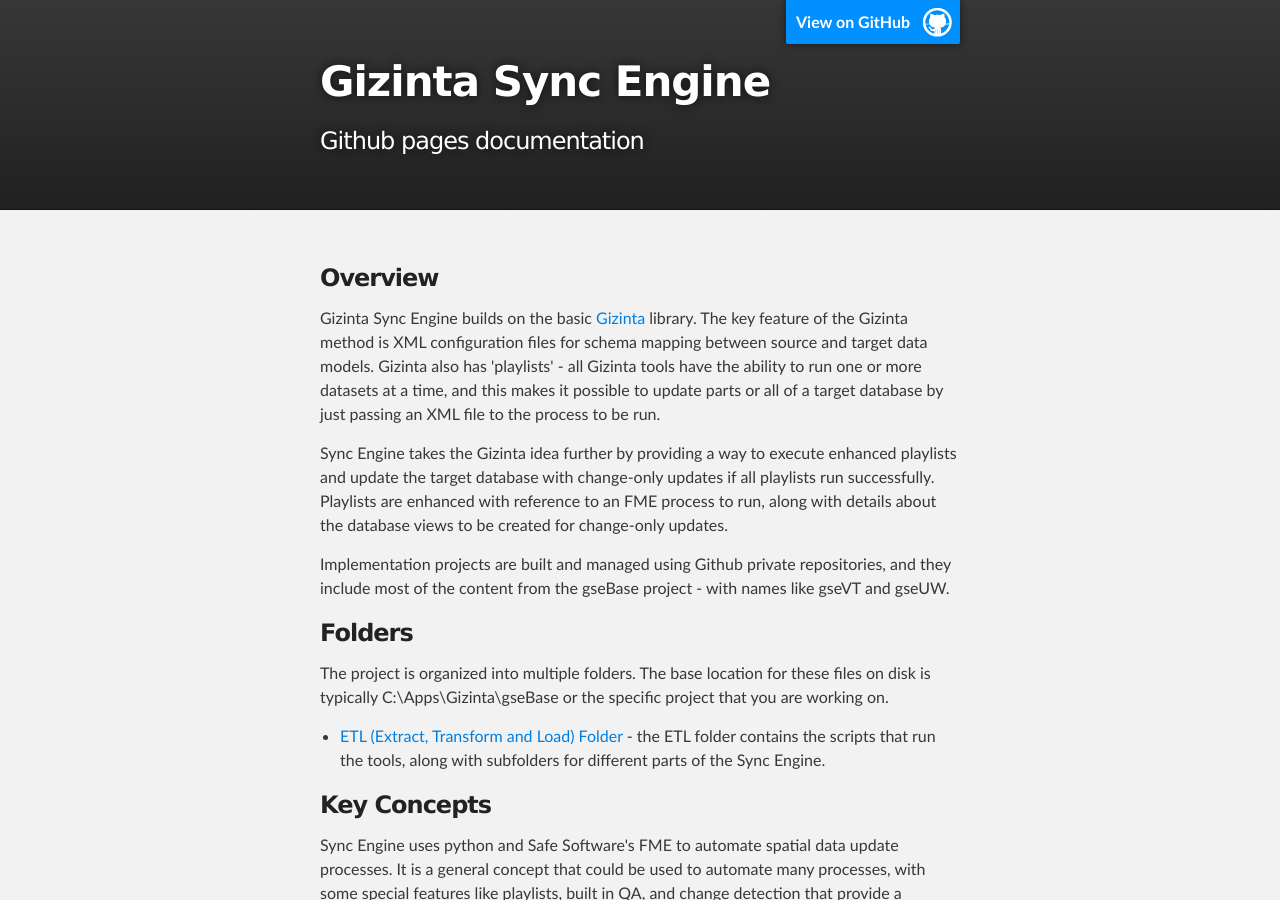
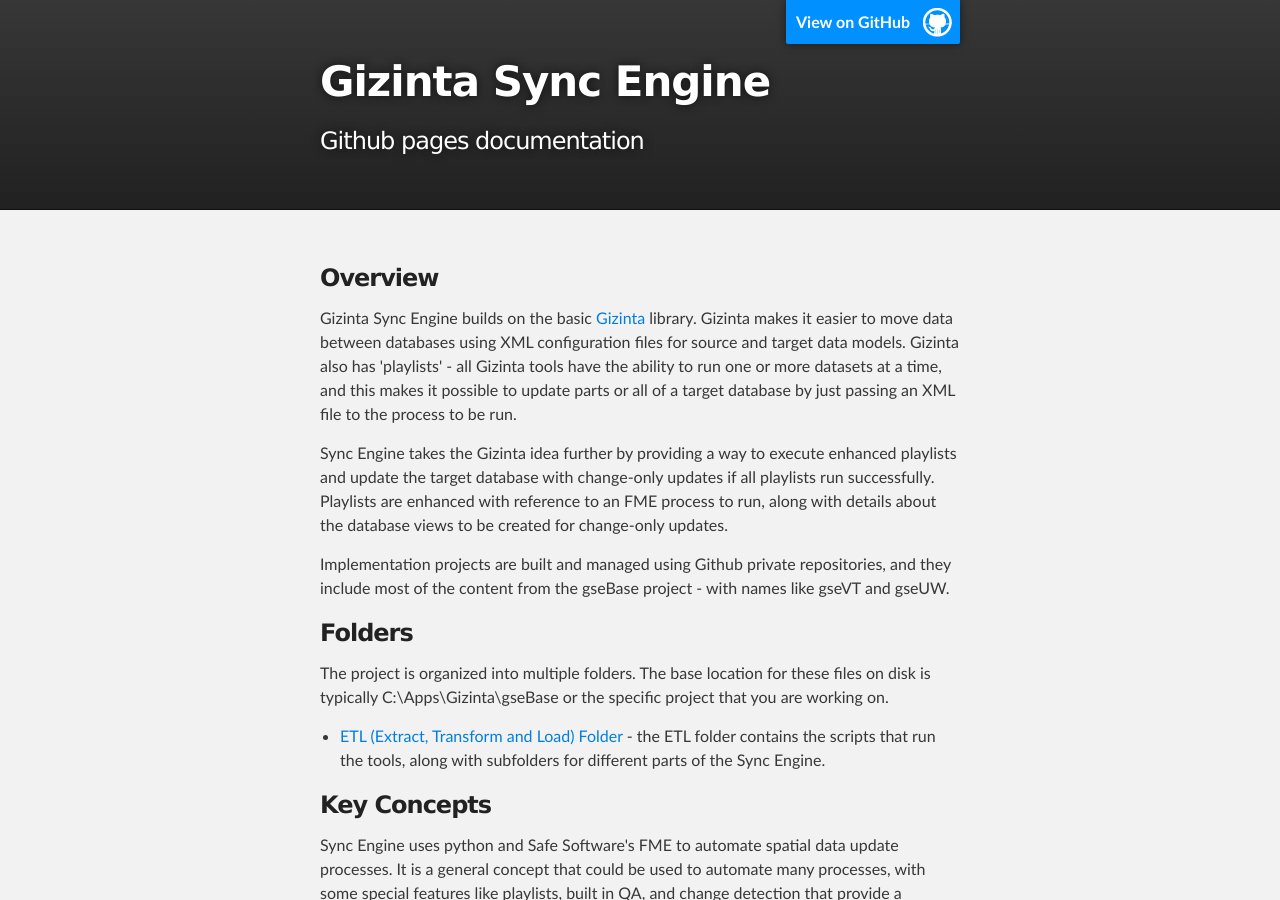
Before and after one commit to Vertex3/gseBase, a Jekyll site: the page built from index.html, in a window 1280 px wide and 900 px high. Built offline with Jekyll 4.4.1, drawn with Linux system fonts in a browser that asks for light colours.

Commit message:
Updated index.html

```diff
--- a/index.html
+++ b/index.html
@@ -7,12 +7,13 @@
 
 
 
+
     <!-- MAIN CONTENT -->
     <div id="main_content_wrap" class="outer">
       <section id="main_content" class="inner">
 
 	  <h3><a id="welcome" class="anchor" href="#welcome" aria-hidden="true"><span class="octicon octicon-link"></span></a>Overview</h3>
-        <p>Gizinta Sync Engine builds on the basic <a href="http://github.com/Gizinta/gzTools" target='new'>Gizinta</a> library. The key feature of the Gizinta method is XML configuration files for schema mapping between source and target data models. Gizinta also has 'playlists' - all Gizinta tools have the ability to run one or more datasets at a time, and this makes it possible to update parts or all of a target database by just passing an XML file to the process to be run.</p>
+        <p>Gizinta Sync Engine builds on the basic <a href="http://github.com/Gizinta/gzTools" target='new'>Gizinta</a> library. Gizinta makes it easier to move data between databases using XML configuration files for source and target data models. Gizinta also has 'playlists' - all Gizinta tools have the ability to run one or more datasets at a time, and this makes it possible to update parts or all of a target database by just passing an XML file to the process to be run.</p>
         <p>Sync Engine takes the Gizinta idea further by providing a way to execute enhanced playlists and update the target database with change-only updates if all playlists run successfully. Playlists are enhanced with reference to an FME process to run, along with details about the database views to be created for change-only updates.</p>
         <p>Implementation projects are built and managed using Github private repositories, and they include most of the content from the gseBase project - with names like gseVT and gseUW.</p>
 
```
